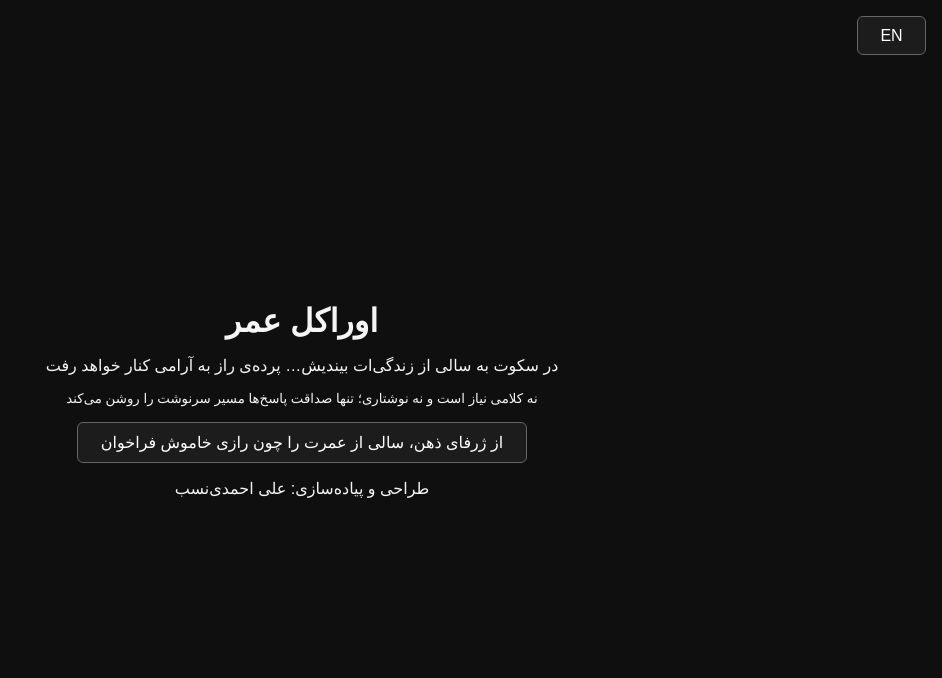
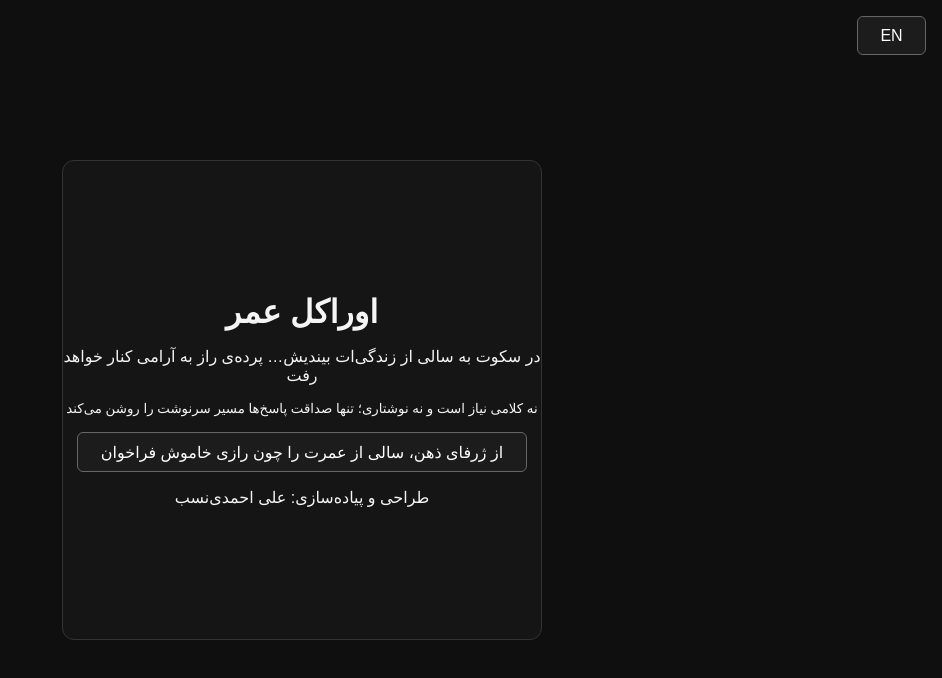
Before and after one commit to ali1898/oracle-ritual, an Angular app: page / in a window 1280 px wide. Shown: the top 678 px of the page, without its empty margins (338-1280 px from the left). Built offline with nearby package versions, Linux system fonts and the light colour scheme.

Commit message:
create layout component for box setup and result setup in center

```diff
--- a/src/app/pages/result/result.component.html
+++ b/src/app/pages/result/result.component.html
@@ -1,3 +1,4 @@
+<app-layout>
     <div class="center-page">
         <h1>{{ langService.texts.resultTitle }}</h1>
         <p>{{ langService.texts.resultSubtitle }}</p>
@@ -8,3 +9,4 @@
         <button (click)="restart()">{{ langService.texts.restart}}</button>
         <footer>{{ langService.texts.footer }}</footer>
     </div>
+</app-layout>
--- a/src/app/pages/result/result.component.ts
+++ b/src/app/pages/result/result.component.ts
@@ -2,11 +2,12 @@ import { Component } from '@angular/core';
 import { GameService } from '../../core/services/game.service';
 import { Router } from '@angular/router';
 import { LanguageService } from '../../core/services/language.service';
+import { LayoutComponent } from "../../shared/layout/layout.component";
 
 @Component({
   selector: 'app-result',
   standalone: true,
-  imports: [],
+  imports: [LayoutComponent],
   templateUrl: './result.component.html',
   styleUrl: './result.component.scss',
 })
--- a/src/app/pages/setup/setup.component.html
+++ b/src/app/pages/setup/setup.component.html
@@ -1,3 +1,4 @@
+<app-layout>
     <div class="center-page">
         <h1>{{ langService.texts.title }}</h1>
         <p>{{ langService.texts.subtitle }}</p>
@@ -9,3 +10,4 @@
 
         <footer>{{ langService.texts.footer }}</footer>
     </div>
+</app-layout>
--- a/src/app/pages/setup/setup.component.ts
+++ b/src/app/pages/setup/setup.component.ts
@@ -3,11 +3,12 @@ import { GameService } from '../../core/services/game.service';
 import { Router } from '@angular/router';
 import { TEXTS } from '../../core/constants/texts';
 import { LanguageService } from '../../core/services/language.service';
+import { LayoutComponent } from "../../shared/layout/layout.component";
 
 @Component({
   selector: 'app-setup',
   standalone: true,
-  imports: [],
+  imports: [LayoutComponent],
   templateUrl: './setup.component.html',
   styleUrl: './setup.component.scss',
 })
--- /dev/null
+++ b/src/app/shared/layout/layout.component.html
@@ -0,0 +1,3 @@
+<div class="central-box">
+    <ng-content></ng-content>
+</div>
--- /dev/null
+++ b/src/app/shared/layout/layout.component.scss
@@ -0,0 +1,22 @@
+.central-box {
+  max-width: 480px;
+  max-height: 480px;
+  width: 90%;
+  height: 90%;
+  margin: auto;
+  border: 1px solid #333;
+  border-radius: 12px;
+  background-color: #151515;
+  text-align: center;
+  color: #f5f5f5;
+
+  display: flex;
+  flex-direction: column;
+  justify-content: center;
+}
+:host {
+  display: flex;
+  justify-content: center; /* افقی وسط */
+  align-items: center; /* عمودی وسط */
+  min-height: 100vh; /* کل ارتفاع صفحه */
+}
```
Also changed, not shown: src/app/shared/layout/layout.component.ts (added, +12 -0 lines), 1 other file (tests, documents, lock files or other folders). Lines whose indentation alone changed are shown as unchanged.
